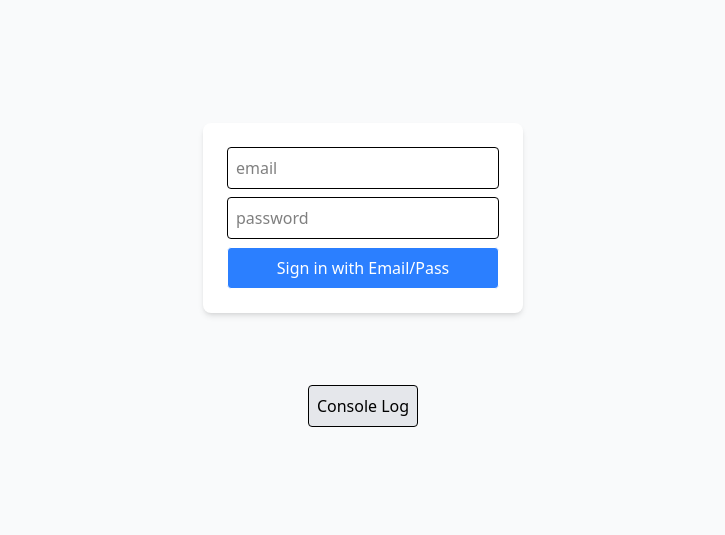
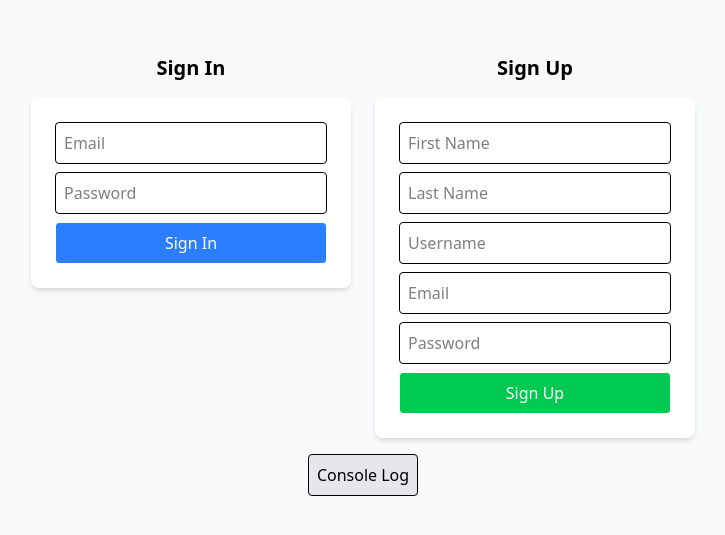
Before and after one commit to abn-oc/Arcade-Play, a React (Vite) app in the folder frontend/: page / in a window 1280 px wide. Shown: the part 125-660 px from the top of the page, without its empty margins (277-1002 px from the left). Built offline with nearby package versions, Linux system fonts and the light colour scheme.

Commit message:
auth works

```diff
--- a/frontend/src/pages/Landing.tsx
+++ b/frontend/src/pages/Landing.tsx
@@ -1,16 +1,26 @@
 import { useState } from 'react';
-import { GoogleLogin, /*googleLogout*/ } from '@react-oauth/google';
+import { GoogleLogin } from '@react-oauth/google';
 import useAuth from '../hooks/useAuth';
 
 export default function Landing() {
+    // Sign-in state
     const [email, setEmail] = useState('');
     const [password, setPassword] = useState('');
+
+    // Sign-up state
+    const [firstName, setFirstName] = useState('');
+    const [lastName, setLastName] = useState('');
+    const [signupEmail, setSignupEmail] = useState('');
+    const [signupPassword, setSignupPassword] = useState('');
+    const [username, setUsername] = useState('');
+
     const {
         user,
         loading,
         error,
         isLoggedIn,
         handleSignin,
+        handleSignup,  // Assuming this exists in your useAuth hook
         handleGoogleSignin,
         handleSignout
     } = useAuth();
@@ -22,6 +32,23 @@ export default function Landing() {
                 await handleSignin({ email, password });
             } catch (err) {
                 console.error("Login error:", err);
+            }
+        }
+    };
+
+    const handleEmailSignup = async (e: React.FormEvent) => {
+        e.preventDefault();
+        if (firstName && lastName && signupEmail && signupPassword && username) {
+            try {
+                await handleSignup({
+                    firstName,
+                    lastName,
+                    email: signupEmail,
+                    password: signupPassword,
+                    username
+                });
+            } catch (err) {
+                console.error("Signup error:", err);
             }
         }
     };
@@ -51,29 +78,33 @@ export default function Landing() {
                     </button>
                 </div>
             ) : (
-                <>
-                    <form onSubmit={handleEmailLogin} className='flex flex-col gap-2 bg-white p-6 rounded-lg shadow-md w-80'>
+                <div className="flex gap-6 w-full max-w-3xl justify-center">
+                    {/* Sign In Form */}
+                    <div className="flex-1 max-w-xs">
+                        <h2 className="text-xl font-bold mb-4 text-center">Sign In</h2>
+                        <form onSubmit={handleEmailLogin} className='flex flex-col gap-2 bg-white p-6 rounded-lg shadow-md'>
                             {error && <p className='text-red-500 text-sm'>{error}</p>}
                             <input
                                 type="text"
                                 value={email}
                                 onChange={e => setEmail(e.target.value)}
                                 className='border rounded p-2 focus:ring-2 focus:ring-blue-500 focus:border-blue-500 outline-none'
-                            placeholder='email'
+                                placeholder='Email'
                             />
                             <input
                                 type="password"
                                 value={password}
                                 onChange={e => setPassword(e.target.value)}
                                 className='border rounded p-2 focus:ring-2 focus:ring-blue-500 focus:border-blue-500 outline-none'
-                            placeholder='password'
+                                placeholder='Password'
                             />
                             <button
                                 className='border rounded p-2 bg-blue-500 text-white hover:bg-blue-600 transition-colors'
                             >
-                            Sign in with Email/Pass
+                                Sign In
                             </button>
                         </form>
+                        <div className="mt-4 flex justify-center">
                             <GoogleLogin
                                 onSuccess={(credentialResponse) => {
                                     if (credentialResponse.credential) {
@@ -82,7 +113,56 @@ export default function Landing() {
                                 }}
                                 onError={() => console.log('Login Failed:')}
                             />
-                </>
+                        </div>
+                    </div>
+
+                    {/* Sign Up Form */}
+                    <div className="flex-1 max-w-xs">
+                        <h2 className="text-xl font-bold mb-4 text-center">Sign Up</h2>
+                        <form onSubmit={handleEmailSignup} className='flex flex-col gap-2 bg-white p-6 rounded-lg shadow-md'>
+                            <input
+                                type="text"
+                                value={firstName}
+                                onChange={e => setFirstName(e.target.value)}
+                                className='border rounded p-2 focus:ring-2 focus:ring-blue-500 focus:border-blue-500 outline-none'
+                                placeholder='First Name'
+                            />
+                            <input
+                                type="text"
+                                value={lastName}
+                                onChange={e => setLastName(e.target.value)}
+                                className='border rounded p-2 focus:ring-2 focus:ring-blue-500 focus:border-blue-500 outline-none'
+                                placeholder='Last Name'
+                            />
+                            <input
+                                type="text"
+                                value={username}
+                                onChange={e => setUsername(e.target.value)}
+                                className='border rounded p-2 focus:ring-2 focus:ring-blue-500 focus:border-blue-500 outline-none'
+                                placeholder='Username'
+                            />
+                            <input
+                                type="email"
+                                value={signupEmail}
+                                onChange={e => setSignupEmail(e.target.value)}
+                                className='border rounded p-2 focus:ring-2 focus:ring-blue-500 focus:border-blue-500 outline-none'
+                                placeholder='Email'
+                            />
+                            <input
+                                type="password"
+                                value={signupPassword}
+                                onChange={e => setSignupPassword(e.target.value)}
+                                className='border rounded p-2 focus:ring-2 focus:ring-blue-500 focus:border-blue-500 outline-none'
+                                placeholder='Password'
+                            />
+                            <button
+                                className='border rounded p-2 bg-green-500 text-white hover:bg-green-600 transition-colors'
+                            >
+                                Sign Up
+                            </button>
+                        </form>
+                    </div>
+                </div>
             )}
             <button onClick={log} className='border rounded p-2 bg-gray-200 hover:bg-gray-300 transition-colors'>Console Log</button>
         </div>
--- a/frontend/src/services/authService.ts
+++ b/frontend/src/services/authService.ts
@@ -103,6 +103,7 @@ export const signinWithGoogle = async (credential: string): Promise<void> => {
   try {
     // Get user info from Google token
     const googleUser = parseJwt(credential);
+    console.log(googleUser);
 
     // Sign in with your API
     await signin({
@@ -111,10 +112,15 @@ export const signinWithGoogle = async (credential: string): Promise<void> => {
       providerUserID: googleUser.sub
     });
   } catch (error) {
-    if (axios.isAxiosError(error) && error.response?.status === 401) {
-      // User doesn't exist, try to sign up
+    console.log('eeeeeeeeeeeeeeeeeeeeeeeeee');
+
+    if (error instanceof Error) {
+      if (error.message.trim() === "Invalid credentials") {
+        console.log("yo inv creds");
+        const googleUser = parseJwt(credential);
+        console.log("signing up w google");
+
         try {
-        const googleUser = parseJwt(credential);
           await signup({
             email: googleUser.email,
             username: googleUser.email.split('@')[0], // Create username from email
@@ -124,20 +130,26 @@ export const signinWithGoogle = async (credential: string): Promise<void> => {
             lastName: googleUser.family_name
           });
 
+          console.log("done, signing in w google");
+
           // After signup, sign in
           await signin({
             email: googleUser.email,
             authProvider: 'google',
             providerUserID: googleUser.sub
           });
+
         } catch (signupError) {
           throw new Error('Failed to create account with Google');
+        }
       }
     } else {
       throw new Error('Failed to sign in with Google');
     }
   }
+  console.log('eeeeeeeeeeeeeeeeeeeeeeeeee');
 };
+
 
 // Helper function to parse JWT token
 const parseJwt = (token: string) => {
```
Lines whose indentation alone changed are shown as unchanged.
